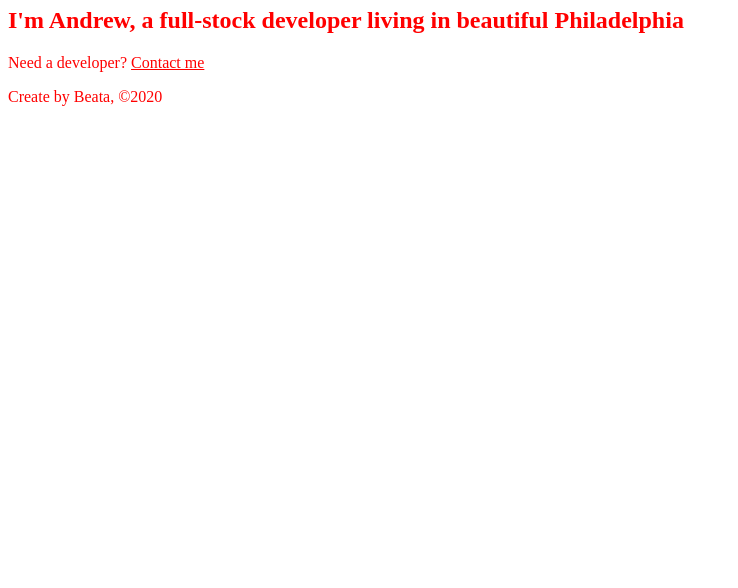
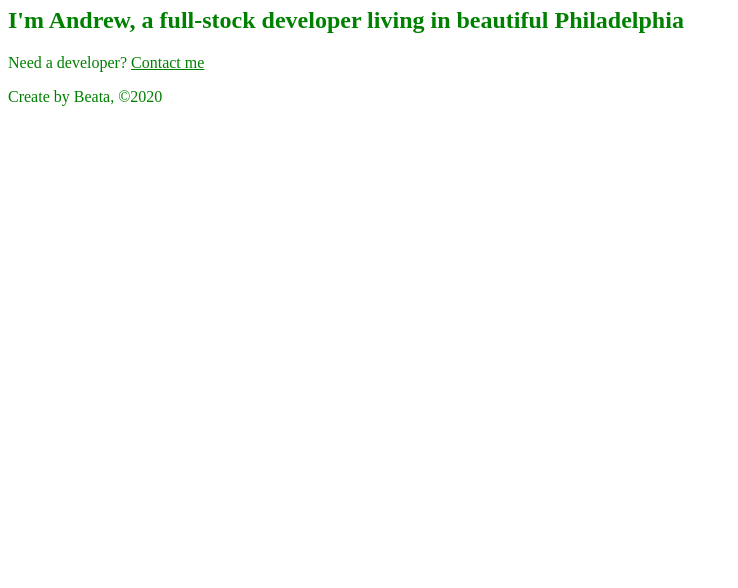
Before and after one commit to BeataJ/gatsby-bootcamp, a Gatsby site: page / in a window 1280 px wide. Shown: the part 212-800 px from the top of the page, without its empty margins (0-738 px from the left). Built offline with nearby package versions, Linux system fonts and the light colour scheme; Gatsby itself is replaced by a stand-in of ours.

Commit message:
add $color

```diff
--- a/src/pages/styles/index.scss
+++ b/src/pages/styles/index.scss
@@ -1,3 +1,5 @@
+$color: green;
+
 * {
-  color: red;
+  color: $color;
 }
```
